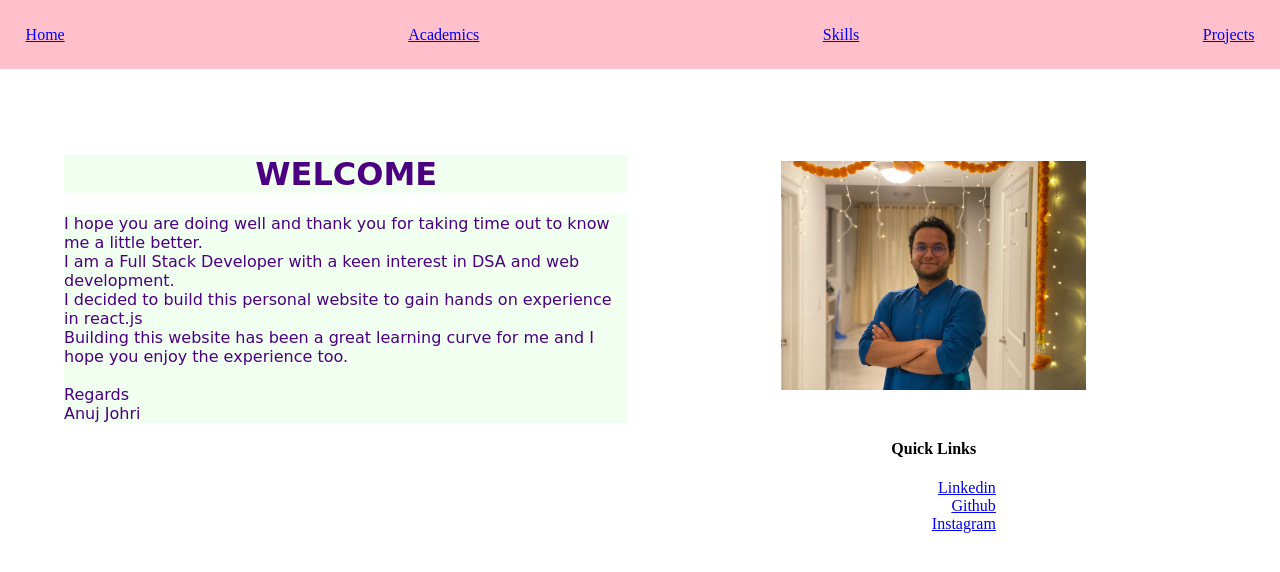
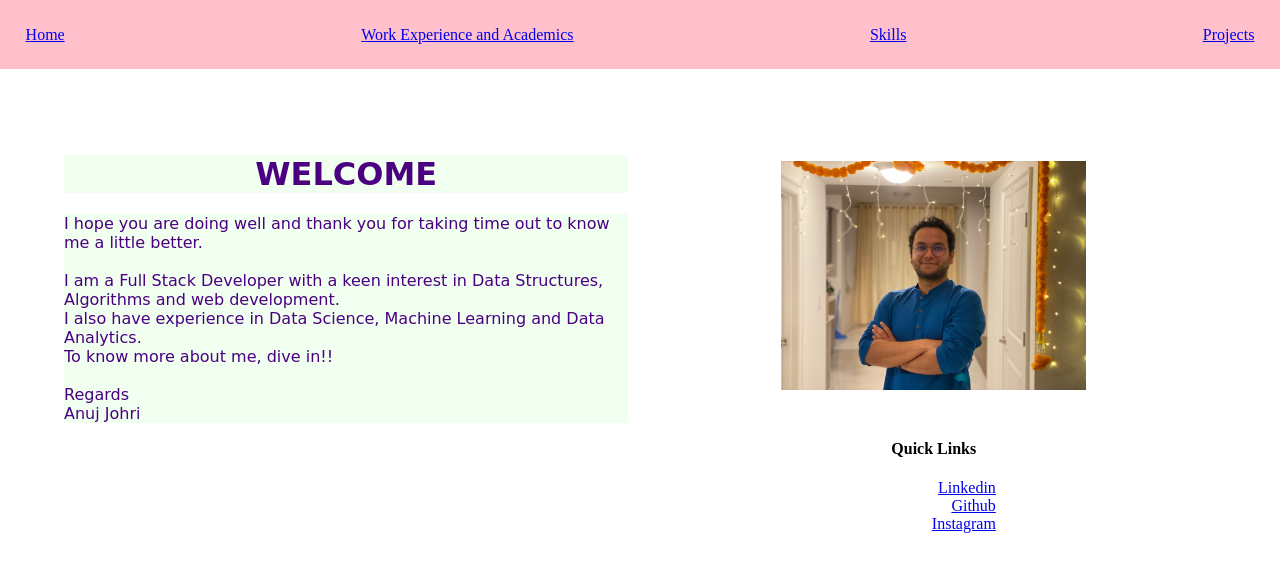
Before and after one commit to anujgit7/Personal_Website, a React (Create React App) app: page /#/ in a window 1280 px wide. Shown: the top 572 px of the page. Built offline with nearby package versions, Linux system fonts and the light colour scheme; some icons are missing.

Commit message:
Updated home page and added work ex.

```diff
--- a/src/CustomTable.js
+++ b/src/CustomTable.js
@@ -12,7 +12,7 @@ const CustomTable = ({ data }) => {
     console.log(tableRows)
 
   return (
-    <table style={{margin: '2%', borderCollapse: 'separate', borderSpacing: '10px 5px'}}>
+    <table style={{fontFamily: "'Comic Sans MS', 'Comic Sans', 'cursive'", marginBottom: '2%', borderCollapse: 'separate', borderSpacing: '20px 5px'}}>
         <tbody>{ tableRows }</tbody>
     </table>
   )
--- a/src/academics.js
+++ b/src/academics.js
@@ -12,13 +12,21 @@ function Academics () {
         ['Visvesvarya Technological University', 'Bangalore']
     ]
 
+    const data3 = [
+        ['Machine Learning Engineer Intern at SPOTIFY', 'May 2022 - Aug 2022'],
+        ['Systems Engineer at INFOSYS', 'Jun 2017 - Jan 2020']
+    ]
+
     return (
         <div style={styles.div}>
 
-                <h1 style={{margin: '2%'}}>MASTER OF SCIENCE</h1>
+                <h1 style={{fontFamily: "'Comic Sans MS', 'Comic Sans', 'cursive'", marginBottom: '2%'}}>Work Experience</h1>
+                <CustomTable data={ data3 } />
+
+                <h1 style={{fontFamily: "'Comic Sans MS', 'Comic Sans', 'cursive'", marginBottom: '2%'}}>MASTER OF SCIENCE</h1>
                 <CustomTable data={ data1 } />
 
-                <h1 style={{margin: '2%'}}>BACHELOR OF ENGINEERING</h1>
+                <h1 style={{fontFamily: "'Comic Sans MS', 'Comic Sans', 'cursive'", marginBottom: '2%'}}>BACHELOR OF ENGINEERING</h1>
                 <CustomTable data={ data2} />
         </div>
     );
@@ -26,7 +34,7 @@ function Academics () {
 
 const styles = {
     div : {
-        padding: '10%',
+        // padding: '10%',
         display: 'flex',
         flexDirection: 'column',
         justifyContent: 'center',
--- a/src/home.js
+++ b/src/home.js
@@ -9,12 +9,12 @@ function Home () {
                 <h1 style={{fontFamily: "'Comic Sans MS', 'Comic Sans', 'cursive'", backgroundColor: '#F0FFF0', color: '#4B0082', textAlign: 'center'}}> WELCOME </h1>
                 <p style={styles.p}>
                 I hope you are doing well and thank you for taking time out
-                to know me a little better.<br />
-                I am a Full Stack Developer with a keen interest in DSA and web development.<br />
-                I decided to build this personal website to gain hands on experience
-                in react.js <br />
-                Building this website has been a great learning curve for me and I hope
-                you enjoy the experience too.
+                to know me a little better.<br /><br />
+                I am a Full Stack Developer with a keen interest in Data Structures,
+                Algorithms and web development.<br />
+                I also have experience in Data Science, Machine Learning
+                and Data Analytics.<br />
+                To know more about me, dive in!!
                 <br /><br />
                 Regards<br />
                 Anuj Johri
--- a/src/menu.js
+++ b/src/menu.js
@@ -5,7 +5,7 @@ function Menu () {
         <nav>
             <ul style={styles.menu}>
                 <li><Link to='/'>Home</Link></li>
-                <li><Link to='/Academics'>Academics</Link></li>
+                <li><Link to='/Academics'>Work Experience and Academics</Link></li>
                 <li><Link to='/Skills'>Skills</Link></li>
                 <li><Link to='/Projects'>Projects</Link></li>
             </ul>
```
